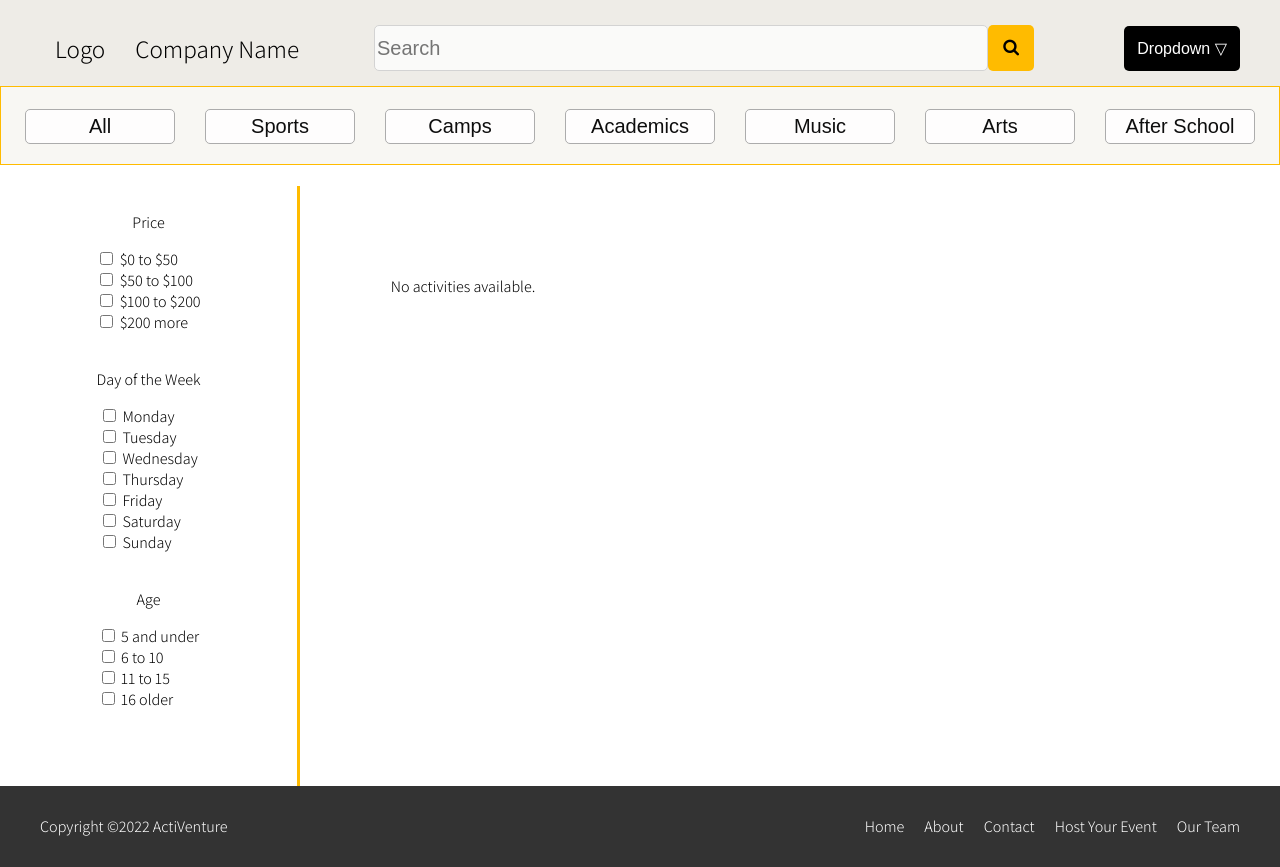
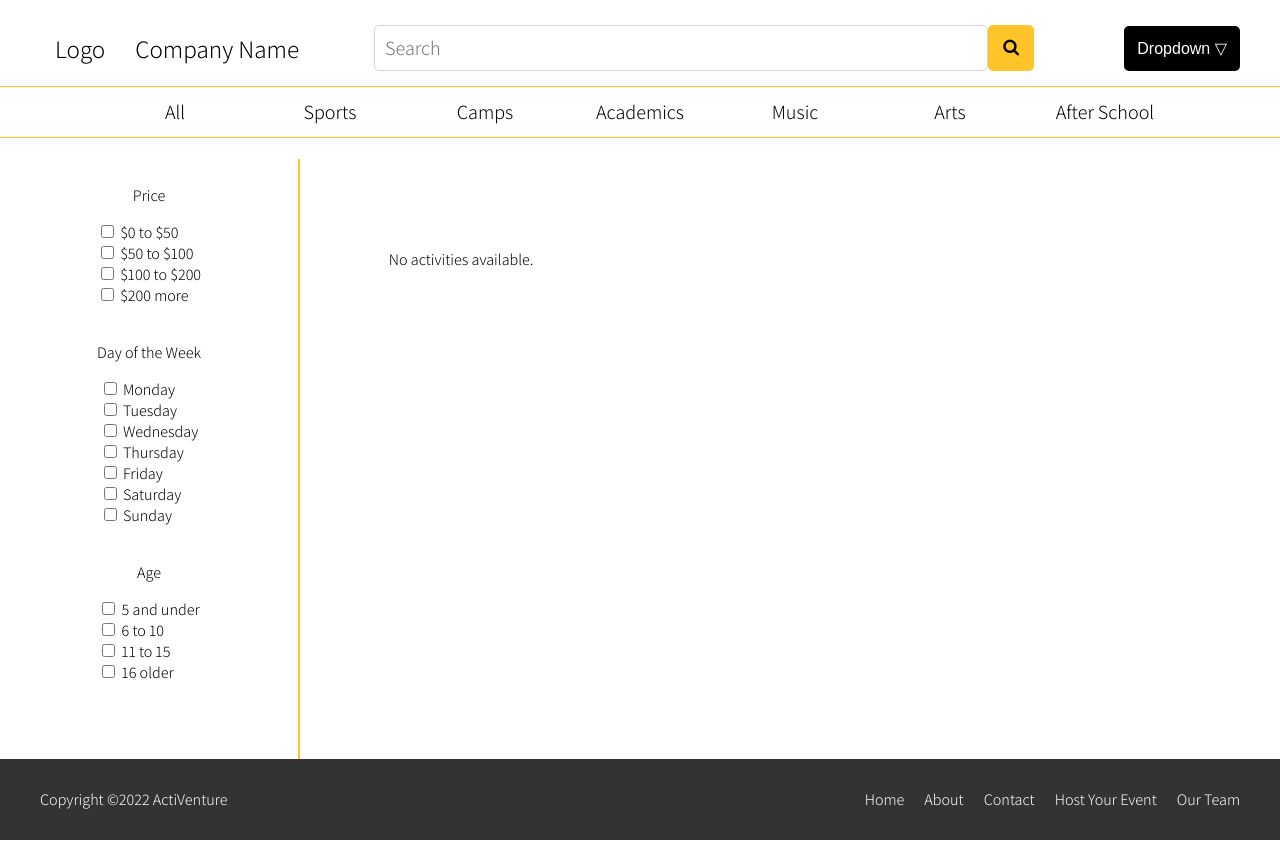
Before and after one commit to NightShift3201/activityconnect, a Django app: page /home/ in a window 1280 px wide. After the commit the page ends 840 px from the top, so only its background shows below. Run offline with Django 4.2, Linux system fonts and the light colour scheme; data that the repository does not hold is empty.

Commit message:
overall design
changed colors and design

```diff
--- a/main/static/main/main.css
+++ b/main/static/main/main.css
@@ -17,8 +17,8 @@ body {
 
 }
 
-  header {
-    background-color: #eeece7;
+  .page-head{
+    background-color: #ffffff;
     display: flex;
     justify-content: center;
     align-items: center;
@@ -59,6 +59,7 @@ body {
 
 
   .search-form input{
+    font-family: 'Assistant', sans-serif;
     width: calc(100% - 46px);
     height: 46px;
     font-size: 20px;
@@ -66,6 +67,7 @@ body {
     border-radius: 5px;
     border: 1px solid lightgray;
     min-width: 50px;
+    padding-left: 10px;
   }
 
   .search-container button {
@@ -73,7 +75,7 @@ body {
     height: 46px;
     width: 46px;
     padding: 6px 10px;
-    background:#ffbb00;
+    background:#ffc428;
     font-size: 17px;
     border: none;
     border-radius: 5px;
@@ -82,7 +84,31 @@ body {
   }
 
   .search-container button:hover {
-    background: #ff9900;
+    background: #ffbb00;
+  }
+
+  .recommend_Bar {
+    background-color: #ffffff;
+    border-top: 1px solid #ffc428;
+    border-bottom: 1px solid #ffc428;
+    padding: 0px 0px;
+    display: flex;
+    justify-content: center;
+  }
+
+  .Jack {
+    font-family: 'Assistant', sans-serif;
+    border:none;
+    font-size: 20px;
+    background-color:rgba(255, 255, 255, 0.826);
+    width: 125px;
+    height: 50px;
+    cursor: pointer;
+
+  }
+
+  .Jack:hover{
+    background-color: rgba(231, 231, 231, 0.5);
   }
 
 
@@ -130,28 +156,8 @@ body {
 
 .dropdown:hover .dropbtn {background-color: #040504;}
 
-.recommend_Bar {
-  background-color: #f8f7f3;
-  border: 1px solid #ffbb00;
-  padding: 20px 0;
-}
 
-.Jack {
 
-  border-radius: 5px;
-  border: 1px solid rgb(172, 172, 172);
-  font-size: 20px;
-  color:rgba(0, 0, 0, 0.948);
-  background-color:rgba(255, 255, 255, 0.826);
-  width: 150px;
-  height: 35px;
-  cursor: pointer;
-
-}
-
-.Jack:hover{
-  background-color: rgba(231, 231, 231, 0.5);
-}
 
 
 
@@ -173,7 +179,7 @@ body {
     display: grid;
     grid-template-columns: repeat(4, 1fr);
     grid-template-rows: repeat(auto-fill, minmax(150px, 1fr));
-    column-gap: 20px;
+    column-gap: 25px;
     row-gap: 10px;
     padding: 25px 5%;
     align-items: center;
@@ -192,12 +198,13 @@ body {
     padding-bottom: 100%;
     text-align: center;
     background-color: rgb(255, 255, 255);
-    border-radius: 20px;
+
     padding-top: 5px;
   }
 
-  #storefront .activity:hover{
-    background-color: rgb(240, 240, 240);
+  #storefront .activity:hover .title{
+    /*background-color: rgb(240, 240, 240);*/
+    text-decoration: underline;
   }
 
   #storefront .activity .image_container {
@@ -259,7 +266,7 @@ body {
   background-color: white;
   width: 300px;
   height: 600px;
-  border-right: 3px solid #ffbb00;
+  border-right: 2px solid #ffc428;
   text-align: center;
 
 }
```
